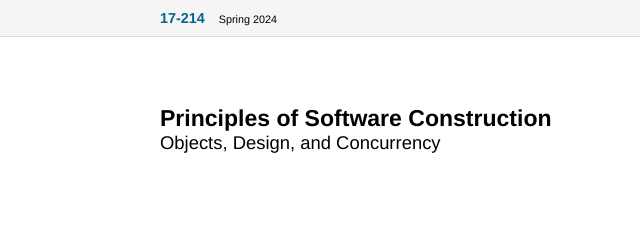
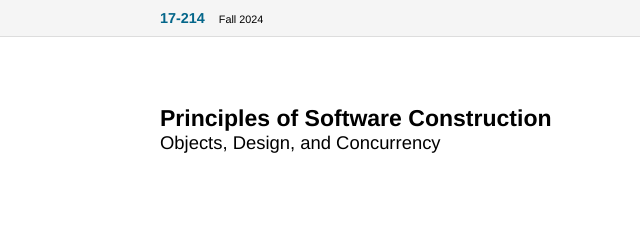
Before and after one commit to CMU-17-214/f2024, a plain HTML site: page learninggoals.html in a window 1280 px wide. Shown: the top 240 px of the page, 0-640 px from the left. Drawn offline with Linux system fonts and the light colour scheme; files whose address does not match are found by name.

Commit message:
Update learning goals year

```diff
--- a/learninggoals.html
+++ b/learninggoals.html
@@ -16,7 +16,7 @@
   <div class="container">
     <div class="course-semester">
       <div class="course"><a href="index.html">17-214</a></div>
-      <div class="semester">Spring 2024</div>
+      <div class="semester">Fall 2024</div>
     </div>
     <div id="hamburger" onclick="toggle()">
       <div></div>
```
